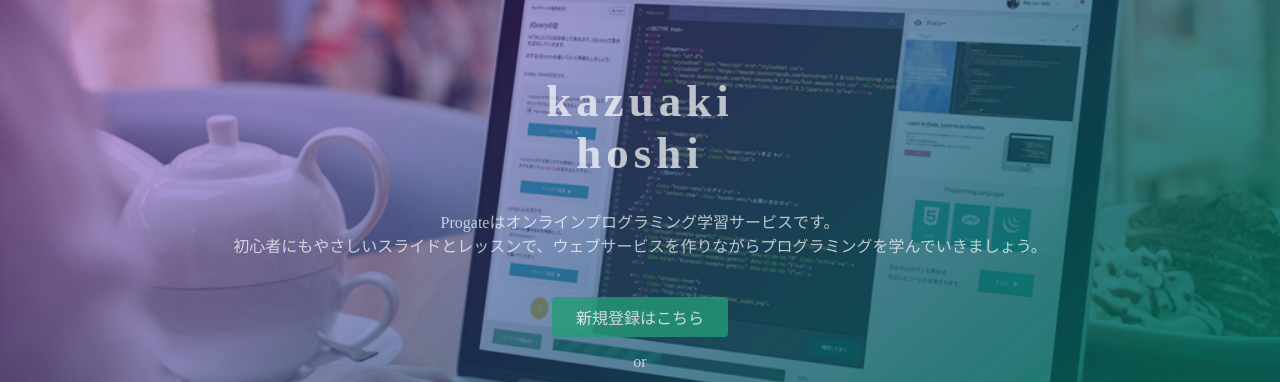
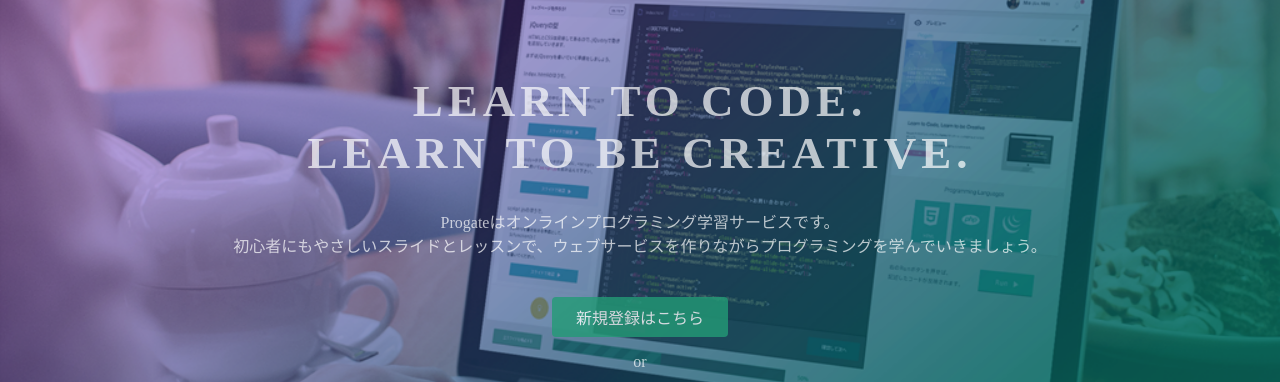
Before and after one commit to kazuakibiz/kazuakibiz.github.io, a plain HTML site: page index.html in a window 1280 px wide. Shown: the part 135-517 px from the top of the page. Drawn offline with Linux system fonts and the light colour scheme.

Commit message:
Update index.html

```diff
--- a/index.html
+++ b/index.html
@@ -23,8 +23,8 @@
   </header>
   <div class="top-wrapper">
     <div class="container">
-      <h1>kazuaki<br>hoshi</h1>
-<!--       <h1>LEARN TO CODE.<br>LEARN TO BE CREATIVE.</h1> -->
+<!--       <h1>kazuaki<br>hoshi</h1> -->
+      <h1>LEARN TO CODE.<br>LEARN TO BE CREATIVE.</h1>
       <p>Progateはオンラインプログラミング学習サービスです。<br>初心者にもやさしいスライドとレッスンで、ウェブサービスを作りながらプログラミングを学んでいきましょう。</p>
       <div class="btn-wrapper">
         <a href="#" class="btn signup">新規登録はこちら</a>
```
